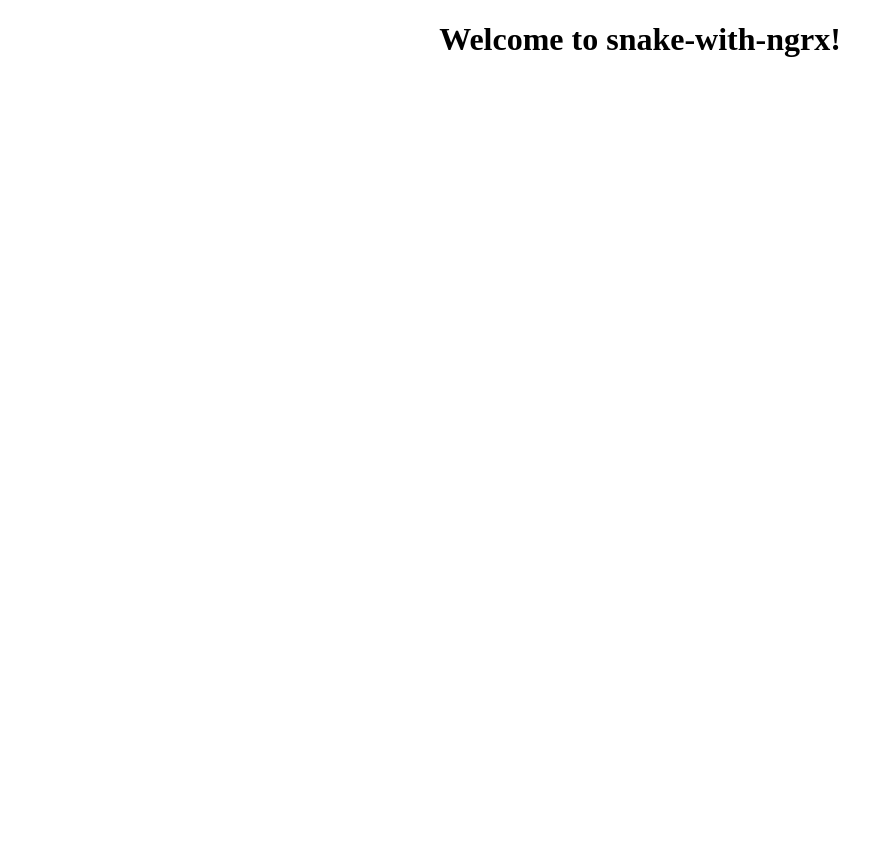
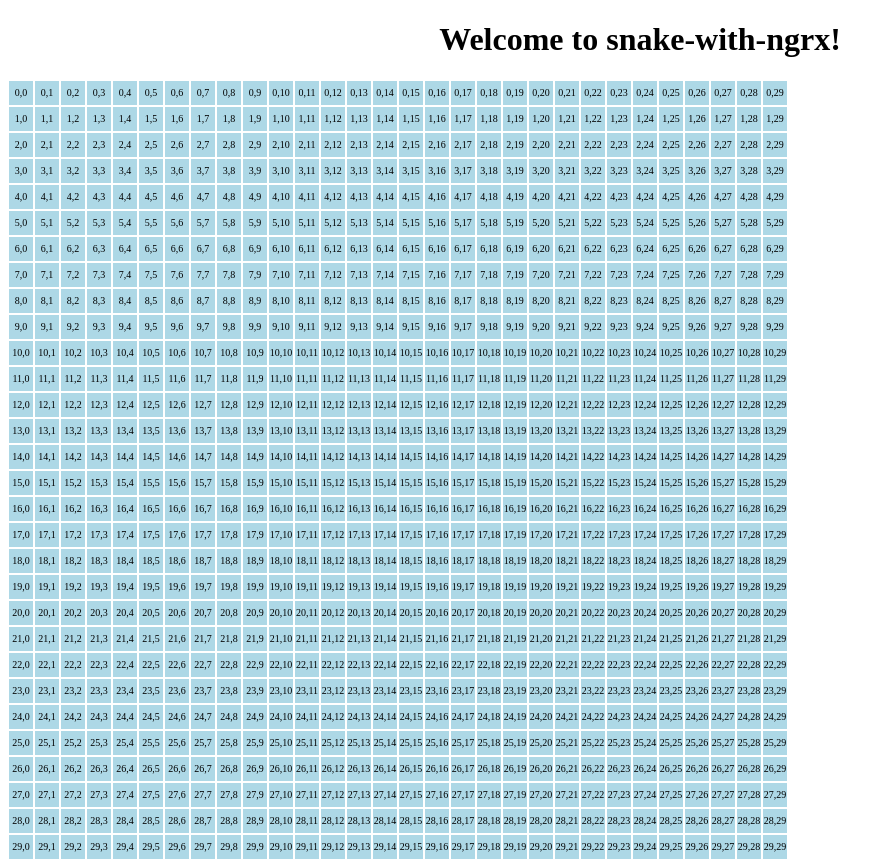
Before and after one commit to yinonbt/snake-with-ngrx, an Angular app: page / in a window 1280 px wide. Shown: the whole page, without its empty margins (0-892 px from the left). Before the commit the page ends 800 px from the top, so only its background shows below. Built offline with nearby package versions, Linux system fonts and the light colour scheme.

Commit message:
display cells matrix

```diff
--- a/src/app/app.component.html
+++ b/src/app/app.component.html
@@ -4,5 +4,10 @@
     Welcome to {{ title }}!
   </h1>
 </div>
+<div *ngFor="let row of cellsMatrix" class="matrix-row">
+  <ng-container *ngFor="let cell of row">
+    <app-cell [cell]="cell"></app-cell>
+  </ng-container>
 
+</div>
 <router-outlet></router-outlet>
--- a/src/app/app.component.scss
+++ b/src/app/app.component.scss
@@ -0,0 +1,4 @@
+.matrix-row {
+    display: flex;
+    flex-direction: row;
+}
--- a/src/app/app.component.ts
+++ b/src/app/app.component.ts
@@ -1,4 +1,5 @@
 import { Component } from '@angular/core';
+import { Cell } from './interfaces/cell';
 
 @Component({
   selector: 'app-root',
@@ -7,4 +8,17 @@ import { Component } from '@angular/core';
 })
 export class AppComponent {
   title = 'snake-with-ngrx';
+  cellsMatrix: Cell[][] = [];
+  matrixSize = 30;
+
+  constructor() {
+    for (let i = 0; i < this.matrixSize; i++) {
+      const row: Cell[] = [];
+      for (let j = 0; j < this.matrixSize; j++) {
+        const cell: Cell = { row: i, column: j };
+        row.push(cell);
+      }
+      this.cellsMatrix.push(row);
+    }
+  }
 }
--- a/src/app/components/cell/cell.component.html
+++ b/src/app/components/cell/cell.component.html
@@ -1,3 +1,3 @@
-<p>
-  cell works!
-</p>
+<div>
+  <span>{{cell.row}},{{cell.column}}</span>
+</div>
--- a/src/app/components/cell/cell.component.scss
+++ b/src/app/components/cell/cell.component.scss
@@ -0,0 +1,12 @@
+div {
+    display: flex;
+    justify-content: center;
+    align-items: center;
+    height: 24px;
+    width: 24px;
+    background-color: lightblue;
+    margin: 1px;
+    span {
+        font-size: 10px;
+    }
+}
--- /dev/null
+++ b/src/app/interfaces/cell.ts
@@ -0,0 +1,4 @@
+export interface Cell {
+    row: number;
+    column: number;
+}
```
Also changed, not shown: src/app/components/cell/cell.component.ts (+5 -5 lines).
